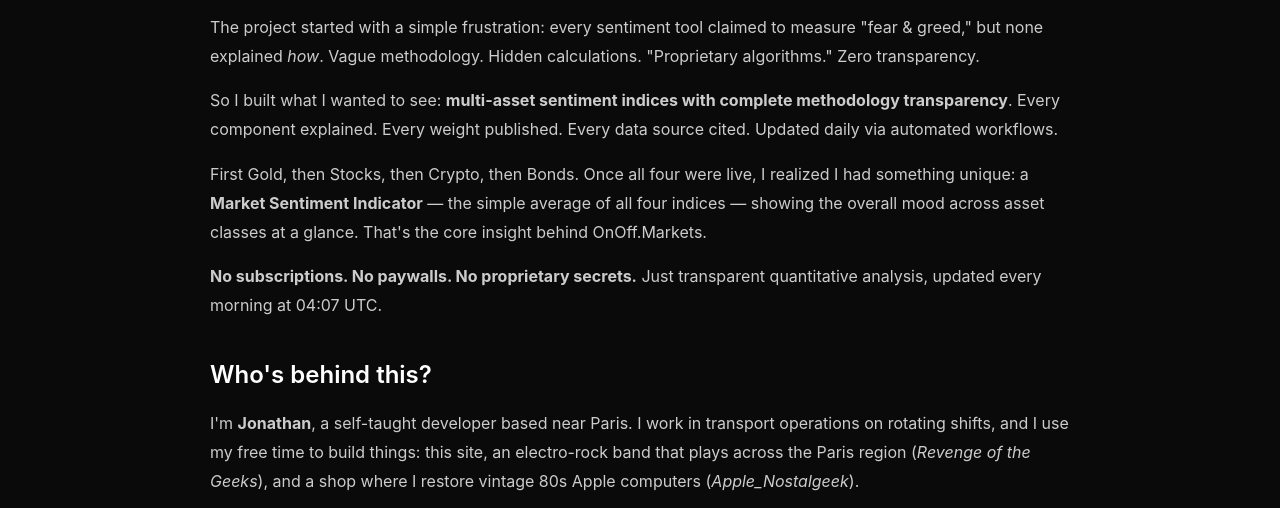
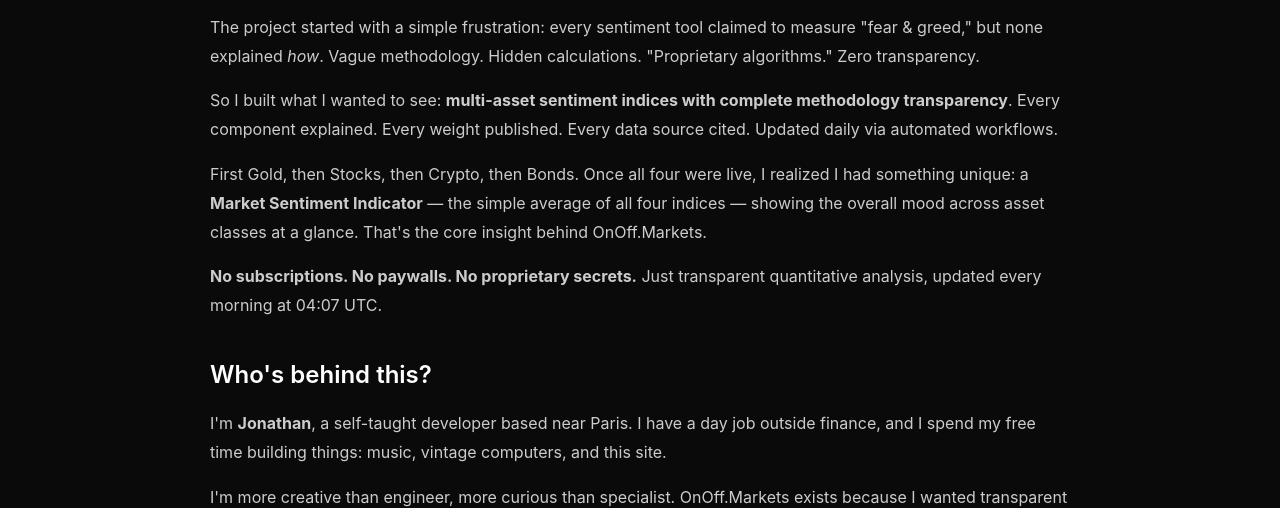
Before and after one commit to applenostalgeek-sketch/gold-fear-greed-index, a plain HTML site: page about.html in a window 1280 px wide. Shown: the part 455-963 px from the top of the page. Drawn offline with Linux system fonts and the light colour scheme.

Commit message:
Keep the about page's personal section less specific
Drop the band and shop names and the exact job; keep the first name,
the area and why the site exists.

Co-Authored-By: Claude Opus 5.5 <noreply@anthropic.com>

```diff
--- a/about.html
+++ b/about.html
@@ -329,7 +329,7 @@
 
             <h3>Who's behind this?</h3>
             <p>
-                I'm <strong>Jonathan</strong>, a self-taught developer based near Paris. I work in transport operations on rotating shifts, and I use my free time to build things: this site, an electro-rock band that plays across the Paris region (<em>Revenge of the Geeks</em>), and a shop where I restore vintage 80s Apple computers (<em>Apple_Nostalgeek</em>).
+                I'm <strong>Jonathan</strong>, a self-taught developer based near Paris. I have a day job outside finance, and I spend my free time building things: music, vintage computers, and this site.
             </p>
             <p>
                 I'm more creative than engineer, more curious than specialist. OnOff.Markets exists because I wanted transparent market sentiment tools, couldn't find any, so I learned to build them myself.
```
